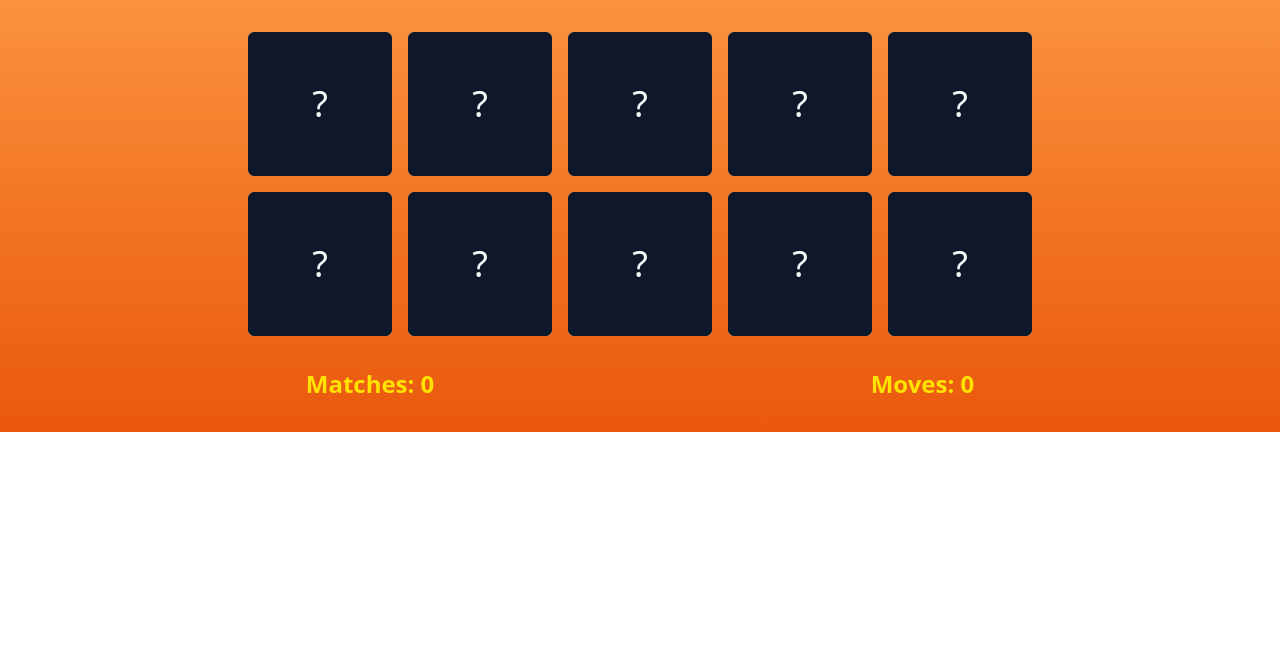
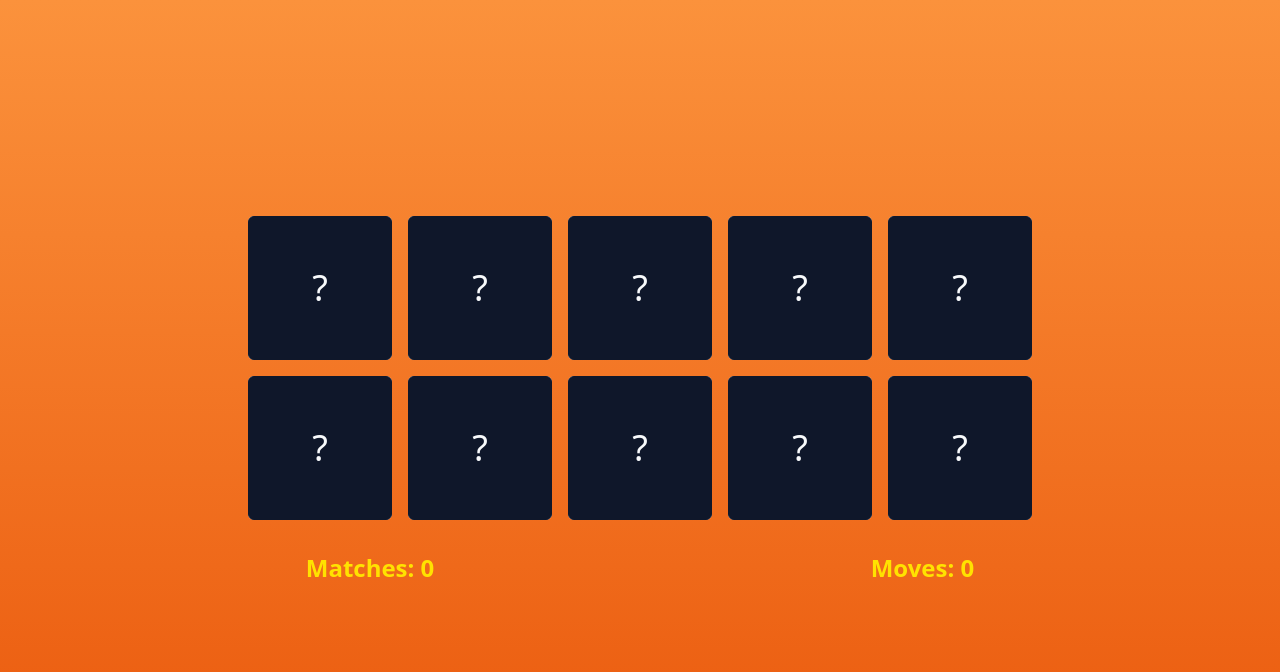
Before and after one commit to NicoCodesCode/osaka-memory-card-game, a React (Vite) app: page /play in a window 1280 px wide. Shown: the top 672 px of the page. Built offline with nearby package versions, Linux system fonts and the light colour scheme.

Commit message:
fix min height again...

```diff
--- a/src/components/MemoryGame.jsx
+++ b/src/components/MemoryGame.jsx
@@ -59,7 +59,7 @@ export default function MemoryGame() {
   }, [state.matches]);
 
   return (
-    <main className="min-w-full min-h-full bg-gradient-to-b from-orange-400 to-orange-600 flex justify-center items-center">
+    <main className="min-w-screen min-h-screen bg-gradient-to-b from-orange-400 to-orange-600 flex justify-center items-center">
       <article className="w-5/6 mx-auto p-8 flex flex-col gap-8 items-center">
         {state.cards.length > 0 ? (
           <>
```
